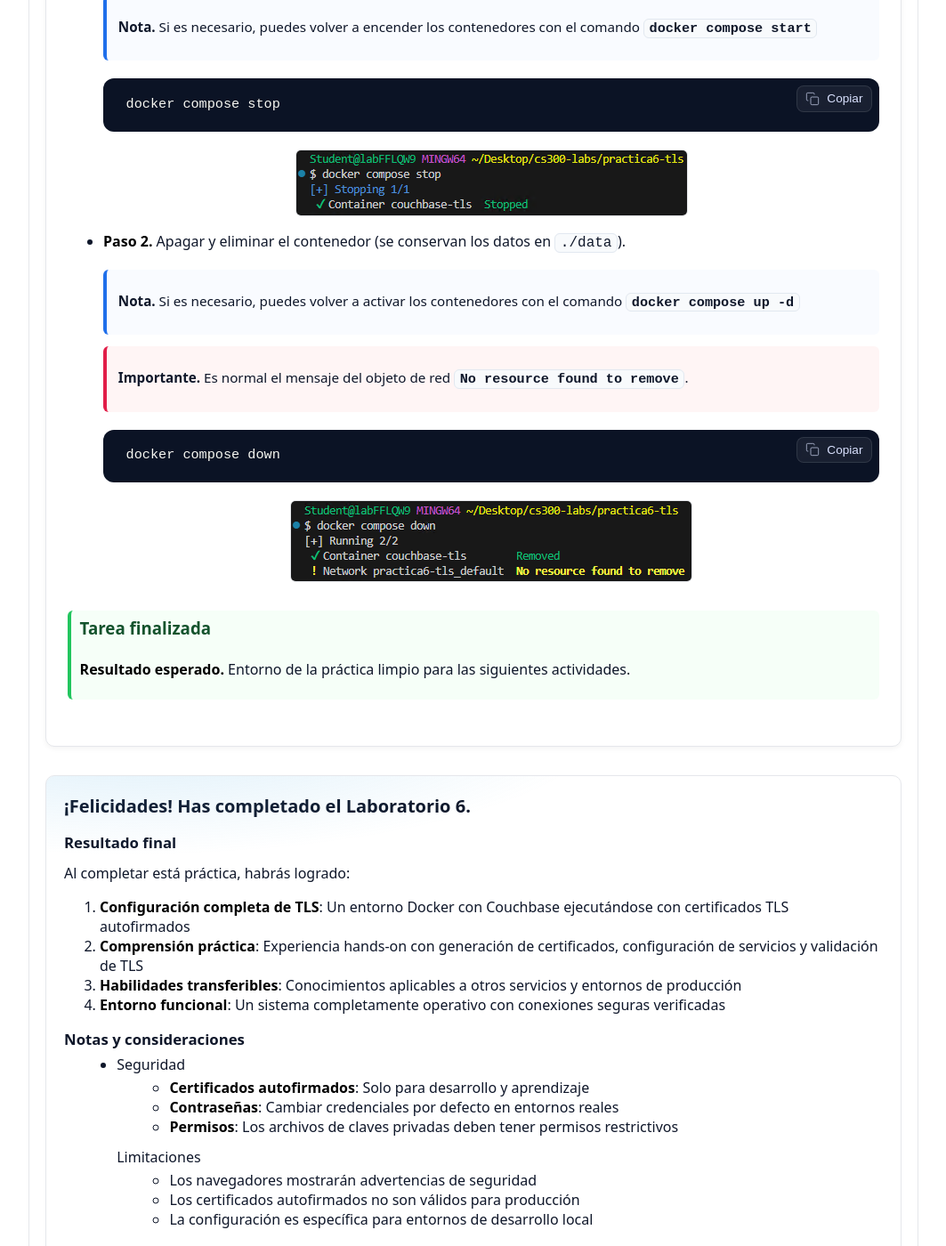
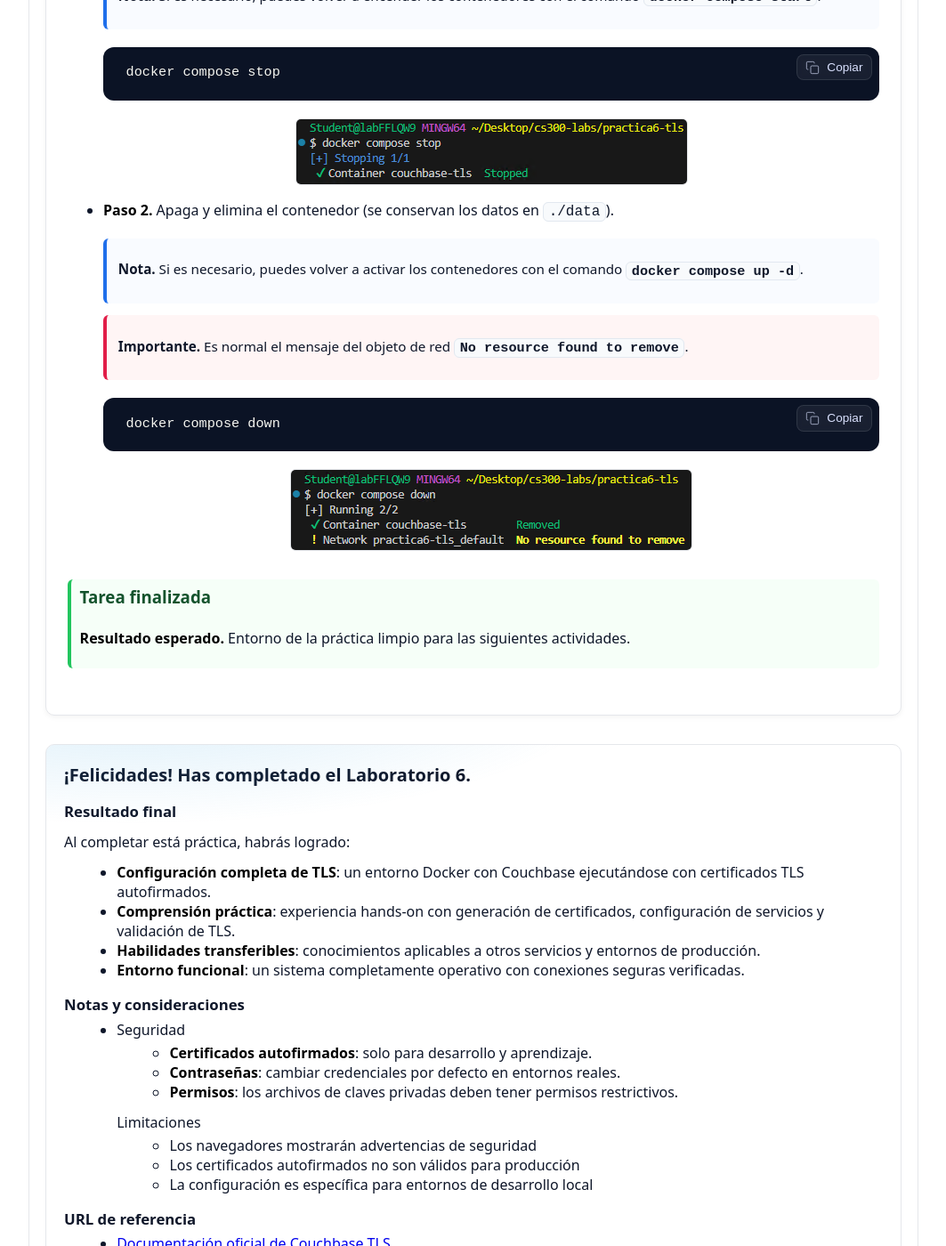
Before and after one commit to Netec-Mx/CS300_INT, a Jekyll site: the page built from labs/lab6/lab6.md, in a window 1280 px wide and 1400 px high, scrolled down 17935 px. Shown: the whole window at 89% size, without its empty margins (108-1171 px from the left). Built offline with Jekyll 4.4.1, drawn with Linux system fonts in a browser that asks for light colours; some of the changed text lies outside the part shown.

Commit message:
Update lab6.md

````diff
--- a/labs/lab6/lab6.md
+++ b/labs/lab6/lab6.md
@@ -62,7 +62,7 @@ Crearás una carpeta para la práctica, validarás que el contenedor `cbnode1` e
 
 - **Paso 1.** Abre el software de **Visual Studio Code**.
 
-  > **Nota.** Puedes encontrarlo en el **Escritorio** o en las aplicaciones del sistema de **Windows**
+  > **Nota.** Puedes encontrarlo en el **Escritorio** o en las aplicaciones del sistema de **Windows**.
   {: .lab-note .info .compact}
 
 - **Paso 2.** Ya que tengas **Visual Studio Code** abierto, da clic en el icono de la imagen para abrir la terminal. **Se encuentra en la parte superior derecha.**.
@@ -153,9 +153,9 @@ Crearás una carpeta para la práctica, validarás que el contenedor `cbnode1` e
 
 - **Paso 6.** Inicia el servicio. Dentro de la terminal, ejecuta el siguiente comando.
 
-  > **Importante.** Para agilizar los procesos, la imagen ya está descargada en tu ambiente de trabajo, ya que puede tardar hasta 10 minutos en descargarse.
-  {: .lab-note .important .compact}
-  > **Importante.** El `docker compose up -d` corre en segundo plano. El healthcheck del servicio y la sonda de `compose.yaml` garantizan que Couchbase responda en `8091` antes de continuar.
+  > **Importante**
+  > - Para agilizar los procesos, la imagen debe estar descargada en tu ambiente de trabajo, ya que puede tardar hasta 10 minutos en descargarse.
+  > - El `docker compose up -d` corre en segundo plano. El _healthcheck_ del servicio y la sonda de `compose.yaml` garantizan que Couchbase responda en `8091` antes de continuar.
   {: .lab-note .important .compact}
 
   ```bash
@@ -164,7 +164,7 @@ Crearás una carpeta para la práctica, validarás que el contenedor `cbnode1` e
 
   ![cbase3]({{ page.images_base | relative_url }}/3.png)
 
-- **Paso 7.** Inicializa el clúster, ejecuta el siguiente comando en la terminal.
+- **Paso 7.** Inicializa el clúster y ejecuta el siguiente comando en la terminal.
 
   > **Nota.** El `cluster-init` fija credenciales y cuotas de memoria (data/Index). Para un nodo local, 2 GB total y 512 MB para Index es razonable; ajusta según tu RAM. Habilitar `flush` permite vaciar el bucket desde la UI o CLI.
   {: .lab-note .info .compact}
@@ -184,7 +184,7 @@ Crearás una carpeta para la práctica, validarás que el contenedor `cbnode1` e
   ```
   ![cbase4]({{ page.images_base | relative_url }}/4.png)
 
-- **Paso 8.** Verifica que el clúster esté **healthy** y que se muestre el JSON con las propiedades del nodo.
+- **Paso 8.** Verifica que el clúster esté **_healthy_** y que se muestre el JSON con las propiedades del nodo.
 
   > **Nota.**
   - El contenedor `cbnode1` aparece **Up**.
@@ -209,7 +209,7 @@ Crearás una carpeta para la práctica, validarás que el contenedor `cbnode1` e
 Activarás la auditoría, configurarás la ruta de logs, el tamaño de rotación y revisarás la configuración vía `REST`.
 
 
-- **Paso 1.** Primero, accede al directorio **`certs`**, con el siguiente comando.
+- **Paso 1.** Primero, accede al directorio **`certs`** con el siguiente comando.
 
   ```bash
   cd certs
@@ -403,7 +403,7 @@ Configurar Docker Compose para ejecutar Couchbase con soporte TLS, utilizando lo
   EOF
   ```
 
-- **Paso 4.** Corre el contenedor, escribe el siguiente comando.
+- **Paso 4.** Corre el contenedor y escribe el siguiente comando.
 
   > **Nota.** Puede tardar unos minutos en lo que descarga la imagen.
   {: .lab-note .info .compact}
@@ -412,14 +412,14 @@ Configurar Docker Compose para ejecutar Couchbase con soporte TLS, utilizando lo
   docker compose -f docker-composehttps.yml up -d
   ```
 
-- **Paso 5.** Verifica con el siguiente comando que el contenedor esté **healthy**.
+- **Paso 5.** Verifica con el siguiente comando que el contenedor esté **_healthy_**.
 
   ```bash
   docker compose ps
   ```
   ![cbase14]({{ page.images_base | relative_url }}/14.png)
 
-- **Paso 6.** Ahora, crea el script de configuración inicial.
+- **Paso 6.** Ahora, crea el _script_ de configuración inicial.
 
   ```bash
   cat > scripts/init-cluster.sh << 'EOF'
@@ -467,7 +467,7 @@ Configurarás Couchbase para usar TLS con los certificados generados.
   ```
   ![cbase15]({{ page.images_base | relative_url }}/15.png)
 
-- **Paso 2.** Verifica la disponibilidad de los servicios de couchbase debe retornar un JSON con la información.
+- **Paso 2.** Verifica la disponibilidad de los servicios de Couchbase. Debe retornar un JSON con la información.
 
   ```bash
   curl -s http://localhost:8091/pools
@@ -510,7 +510,7 @@ Configurarás Couchbase para usar TLS con los certificados generados.
   ```
   ![cbase19]({{ page.images_base | relative_url }}/19.png)
 
-- **Paso 6.** Carga el certificado del servidor TLS al contenedor de couchbase.
+- **Paso 6.** Carga el certificado del servidor TLS al contenedor de Couchbase.
 
   ```bash
   docker exec couchbase-tls curl -X POST http://localhost:8091/node/controller/reloadCertificate \
@@ -586,7 +586,7 @@ Verifica que la implementación TLS funciona correctamente mediante diferentes m
   ```
   ![cbase25]({{ page.images_base | relative_url }}/25.png)
 
-- **Paso 5.** Prueba la API REST con HTTPS.
+- **Paso 5.** Prueba la `API REST` con `HTTPS`.
 
   ```bash
   curl -k -u admin:adminhttps https://localhost:18091/pools
@@ -606,7 +606,7 @@ Eliminarás el clúster para reutilizar los recursos en las próximas prácticas
 
 - **Paso 1.** En la terminal, aplica el siguiente comando para detener el nodo.
 
-  > **Nota.** Si es necesario, puedes volver a encender los contenedores con el comando **`docker compose start`**
+  > **Nota.** Si es necesario, puedes volver a encender los contenedores con el comando **`docker compose start`**.
   {: .lab-note .info .compact}
 
   ```bash
@@ -614,9 +614,9 @@ Eliminarás el clúster para reutilizar los recursos en las próximas prácticas
   ```
   ![cbase27]({{ page.images_base | relative_url }}/27.png)
 
-- **Paso 2.** Apagar y eliminar el contenedor (se conservan los datos en `./data`).
+- **Paso 2.** Apaga y elimina el contenedor (se conservan los datos en `./data`).
 
-  > **Nota.** Si es necesario, puedes volver a activar los contenedores con el comando **`docker compose up -d`**
+  > **Nota.** Si es necesario, puedes volver a activar los contenedores con el comando **`docker compose up -d`**.
   {: .lab-note .info .compact}
   > **Importante.** Es normal el mensaje del objeto de red **`No resource found to remove`**.
   {: .lab-note .important .compact}
````
Also changed, not shown: other parts of labs/lab6/lab6.md (+14 -14 lines).
